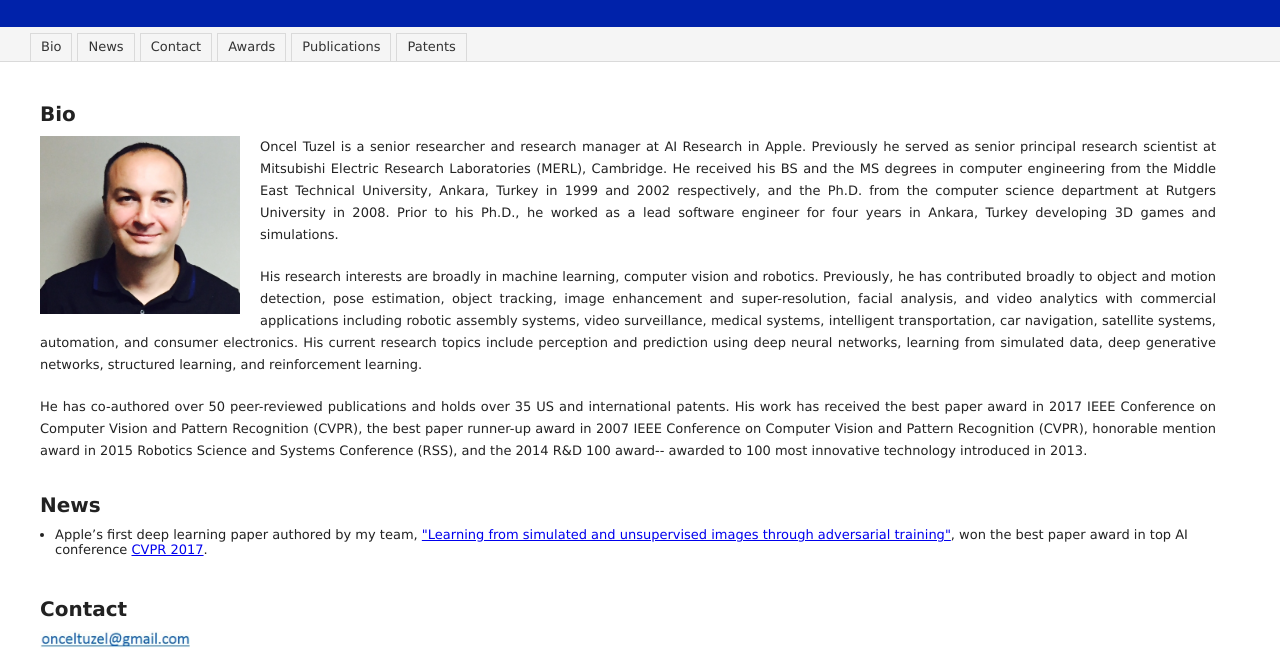
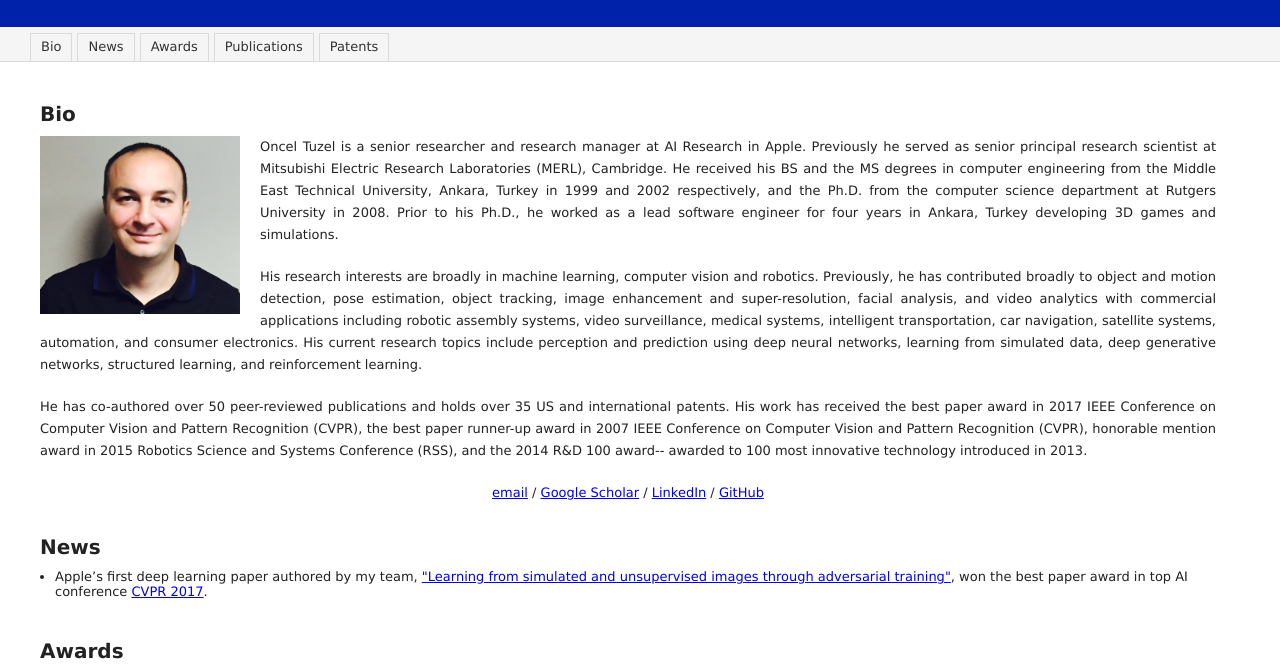
Before and after one commit to onceltuzel/onceltuzel.github.io, a plain HTML site: page index.html in a window 1280 px wide. Shown: the part 68-738 px from the top of the page. Drawn offline with Linux system fonts and the light colour scheme.

Commit message:
Added links

```diff
--- a/index.html
+++ b/index.html
@@ -39,7 +39,7 @@ Released   : 20080425
 
 		<li id="first"><a href="#Bio">Bio</a></li>
 		<li><a href="#News">News</a></li>
-		<li><a href="#Contact">Contact</a></li>
+		<!-- <li><a href="#Contact">Contact</a></li> -->
 		<li><a href="#Awards">Awards</a></li>
 		<li><a href="#Publications">Publications</a></li>
 		<li><a href="#Patents">Patents</a></li>
@@ -67,6 +67,13 @@ Released   : 20080425
 			<p> His research interests are broadly in machine learning, computer vision and robotics. Previously, he has contributed broadly to object and motion detection, pose estimation, object tracking, image enhancement and super-resolution, facial analysis, and video analytics with commercial applications including robotic assembly systems, video surveillance, medical systems, intelligent transportation, car navigation, satellite systems, automation, and consumer electronics. His current research topics include perception and prediction using deep neural networks, learning from simulated data, deep generative networks, structured learning, and reinforcement learning.</p>
 			<p> He has co-authored over 50 peer-reviewed publications and holds over 35 US and international patents. His work has received the best paper award in 2017 IEEE Conference on Computer Vision and Pattern Recognition (CVPR), the best paper runner-up award in 2007 IEEE Conference on Computer Vision and Pattern Recognition (CVPR), honorable mention award in 2015 Robotics Science and Systems Conference (RSS), and the 2014 R&D 100 award-- awarded to 100 most innovative technology introduced in 2013.</p>
 
+			<p style="text-align:center">
+				<a target="_blank" href="mailto:onceltuzel@gmail.com">email</a> /
+				<a href="https://scholar.google.com/citations?user=Fe7NTe0AAAAJ&hl=en/">Google Scholar</a> /
+				<a href="https://www.linkedin.com/in/oncel-tuzel-12b38a4">LinkedIn</a> /
+				<a href="https://github.com/onceltuzel">GitHub</a>
+			</p>
+
     		</div>
     		<div class="clearit"></div>
 
@@ -79,12 +86,15 @@ Released   : 20080425
 			</ul>
 			</div>
 
+
+			<!--
 			</br>
-
     		<div id="Contact">
 			<h5>Contact</h5>
 			<img src="Figs/email.jpg" width="150"  />
+
 			</div>
+			-->
 
 			</br>
 			<div id="Awards">
@@ -103,16 +113,16 @@ Released   : 20080425
 				  <b>R&D 100 award</b> for MELFA 3D Vision System (Awarded to 100 most innovative technology introduced in 2013), 2014
 				</li>
 				<li>
-				  <b> MERL research excellence award </b> for contributions to business of intelligent transportation systems, 2013
+				  <b>MERL research excellence award </b> for contributions to business of intelligent transportation systems, 2013
 				</li>
 				<li>
-				  <b> Mitsubishi Electric Corporation Information Technology R&D Center (ITC) research excellence award </b> for contributions to product development of vehicle recognition systems, 2012
+				  <b>Mitsubishi Electric Corporation Information Technology R&D Center (ITC) research excellence award </b> for contributions to product development of vehicle recognition systems, 2012
 				</li>
 				<li>
-				 <b> MERL directors’ award </b> for contributions to sequential data analysis methods for visual surveillance systems, 2010
+				  <b>MERL directors’ award </b> for contributions to sequential data analysis methods for visual surveillance systems, 2010
 				</li>
 				<li>
-				  <b> MERL directors’ award </b> for contributions to product development of robotic assembly systems, 2009
+				  <b>MERL directors’ award </b> for contributions to product development of robotic assembly systems, 2009
 				</li>
 			</ul>
 			</div>
@@ -518,9 +528,6 @@ Released   : 20080425
 
 </div>
 
-</br>
-&emsp; Link to my repos in <a href="https://github.com/onceltuzel">GitHub</a></br>
-
 
 </body>
 </html>
```
